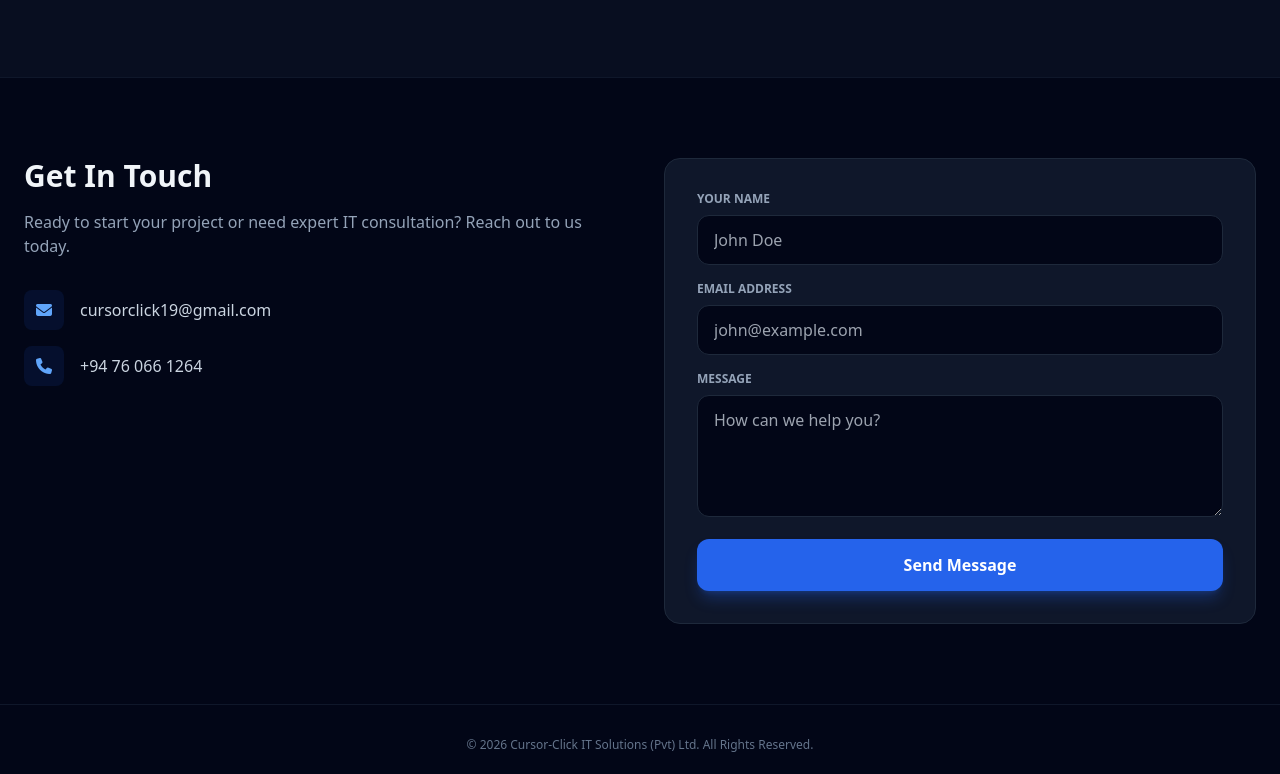
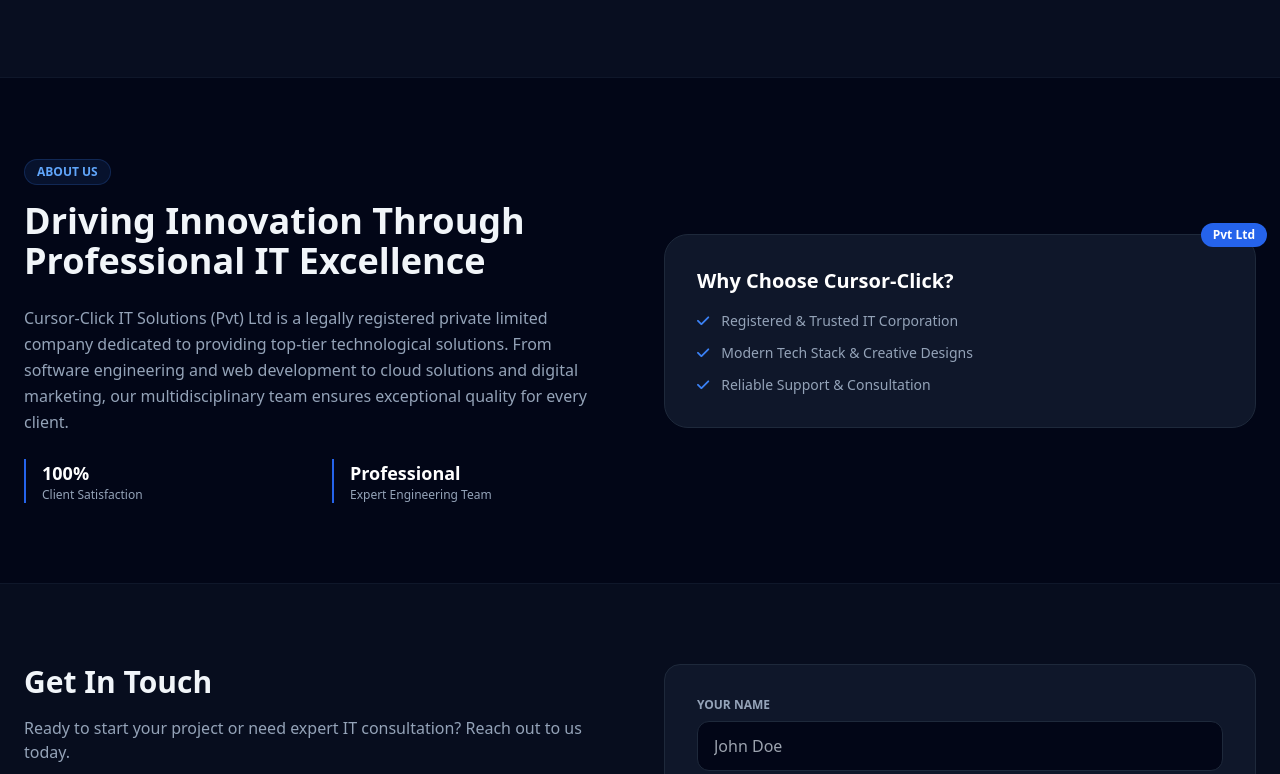
Before and after one commit to rukmalse/cursorclick, a plain HTML site: page index.html in a window 1280 px wide. Shown: the part 1263-2037 px from the top of the page. Drawn offline with nearby package versions, Linux system fonts and the light colour scheme.

Commit message:
update get in touch button

```diff
--- a/index.html
+++ b/index.html
@@ -7,6 +7,11 @@
     <!-- Tailwind CSS CDN -->
     <script src="https://cdn.tailwindcss.com"></script>
     <link rel="stylesheet" href="https://cdnjs.cloudflare.com/ajax/libs/font-awesome/6.4.0/css/all.min.css">
+    <style>
+        html {
+            scroll-behavior: smooth;
+        }
+    </style>
 </head>
 <body class="bg-slate-950 text-slate-100 font-sans selection:bg-blue-600 selection:text-white">
 
@@ -14,7 +19,6 @@
     <header class="fixed top-0 left-0 w-full z-50 bg-slate-900/85 backdrop-blur-md border-b border-slate-800">
         <div class="max-w-7xl mx-auto px-6 h-20 flex items-center justify-between">
             <div class="flex items-center space-x-3">
-                <!-- Logo representation (Hexagon style matching your brand) -->
                 <div class="w-10 h-10 bg-gradient-to-tr from-blue-700 to-blue-500 rounded-xl flex items-center justify-center text-white font-bold shadow-lg shadow-blue-600/30">
                     <i class="fa-solid fa-hexagon-nodes"></i>
                 </div>
@@ -48,7 +52,7 @@
                 </p>
                 <div class="flex flex-col sm:flex-row space-y-4 sm:space-y-0 sm:space-x-4">
                     <a href="#features" class="bg-blue-600 hover:bg-blue-500 text-white text-center px-8 py-3.5 rounded-xl font-semibold transition shadow-lg shadow-blue-600/30">Explore Features</a>
-                    <a href="#contact" class="bg-slate-900 hover:bg-slate-800 border border-slate-700 text-center text-slate-300 px-8 py-3.5 rounded-xl font-semibold transition">Contact Us</a>
+                    <a href="#contact" class="bg-slate-900 hover:bg-slate-800 border border-slate-700 text-center text-slate-300 px-8 py-3.5 rounded-xl font-semibold transition">Get in Touch</a>
                 </div>
             </div>
             <div class="relative flex justify-center">
@@ -74,7 +78,6 @@
                 <p class="text-slate-400">Comprehensive technology services tailored to drive modern business growth and digital excellence.</p>
             </div>
             <div class="grid grid-cols-1 md:grid-cols-3 gap-8">
-                <!-- Feature 1 -->
                 <div class="bg-slate-900 border border-slate-800 p-8 rounded-2xl hover:border-blue-500/50 transition group">
                     <div class="w-14 h-14 bg-blue-600/10 text-blue-400 rounded-xl flex items-center justify-center text-2xl mb-6 group-hover:bg-blue-600 group-hover:text-white transition">
                         <i class="fa-solid fa-code"></i>
@@ -82,7 +85,6 @@
                     <h3 class="text-xl font-bold mb-3">Custom Software & Web Design</h3>
                     <p class="text-slate-400 text-sm leading-relaxed">High-performance web applications, responsive corporate websites, and tailor-made software solutions.</p>
                 </div>
-                <!-- Feature 2 -->
                 <div class="bg-slate-900 border border-slate-800 p-8 rounded-2xl hover:border-blue-500/50 transition group">
                     <div class="w-14 h-14 bg-blue-600/10 text-blue-400 rounded-xl flex items-center justify-center text-2xl mb-6 group-hover:bg-blue-600 group-hover:text-white transition">
                         <i class="fa-solid fa-cloud-arrow-up"></i>
@@ -90,7 +92,6 @@
                     <h3 class="text-xl font-bold mb-3">Cloud Computing & IT Infrastructure</h3>
                     <p class="text-slate-400 text-sm leading-relaxed">Scalable cloud hosting setups, server management, and robust enterprise IT configurations.</p>
                 </div>
-                <!-- Feature 3 -->
                 <div class="bg-slate-900 border border-slate-800 p-8 rounded-2xl hover:border-blue-500/50 transition group">
                     <div class="w-14 h-14 bg-blue-600/10 text-blue-400 rounded-xl flex items-center justify-center text-2xl mb-6 group-hover:bg-blue-600 group-hover:text-white transition">
                         <i class="fa-solid fa-bullhorn"></i>
@@ -102,8 +103,40 @@
         </div>
     </section>
 
+    <!-- About Us Section -->
+    <section id="about" class="py-20 bg-slate-950 border-t border-slate-900">
+        <div class="max-w-7xl mx-auto px-6 grid grid-cols-1 md:grid-cols-2 gap-12 items-center">
+            <div>
+                <span class="inline-block bg-blue-500/10 text-blue-400 border border-blue-500/20 text-xs font-semibold px-3 py-1 rounded-full mb-4">ABOUT US</span>
+                <h2 class="text-3xl md:text-4xl font-bold mb-6">Driving Innovation Through Professional IT Excellence</h2>
+                <p class="text-slate-400 text-base leading-relaxed mb-6">
+                    Cursor-Click IT Solutions (Pvt) Ltd is a legally registered private limited company dedicated to providing top-tier technological solutions. From software engineering and web development to cloud solutions and digital marketing, our multidisciplinary team ensures exceptional quality for every client.
+                </p>
+                <div class="grid grid-cols-2 gap-6 text-slate-300">
+                    <div class="border-l-2 border-blue-600 pl-4">
+                        <h4 class="font-bold text-white text-lg">100%</h4>
+                        <p class="text-xs text-slate-400">Client Satisfaction</p>
+                    </div>
+                    <div class="border-l-2 border-blue-600 pl-4">
+                        <h4 class="font-bold text-white text-lg">Professional</h4>
+                        <p class="text-xs text-slate-400">Expert Engineering Team</p>
+                    </div>
+                </div>
+            </div>
+            <div class="bg-slate-900 border border-slate-800 p-8 rounded-3xl relative">
+                <div class="absolute -top-3 -right-3 bg-blue-600 text-white text-xs px-3 py-1 rounded-full font-semibold">Pvt Ltd</div>
+                <h3 class="text-xl font-bold mb-4 text-white">Why Choose Cursor-Click?</h3>
+                <ul class="space-y-3 text-sm text-slate-400">
+                    <li class="flex items-center space-x-3"><i class="fa-solid fa-check text-blue-500"></i><span>Registered & Trusted IT Corporation</span></li>
+                    <li class="flex items-center space-x-3"><i class="fa-solid fa-check text-blue-500"></i><span>Modern Tech Stack & Creative Designs</span></li>
+                    <li class="flex items-center space-x-3"><i class="fa-solid fa-check text-blue-500"></i><span>Reliable Support & Consultation</span></li>
+                </ul>
+            </div>
+        </div>
+    </section>
+
     <!-- Contact Section -->
-    <section id="contact" class="py-20 bg-slate-950 border-t border-slate-900">
+    <section id="contact" class="py-20 bg-slate-900/40 border-t border-slate-900">
         <div class="max-w-7xl mx-auto px-6">
             <div class="grid grid-cols-1 md:grid-cols-2 gap-12">
                 <div>
```
